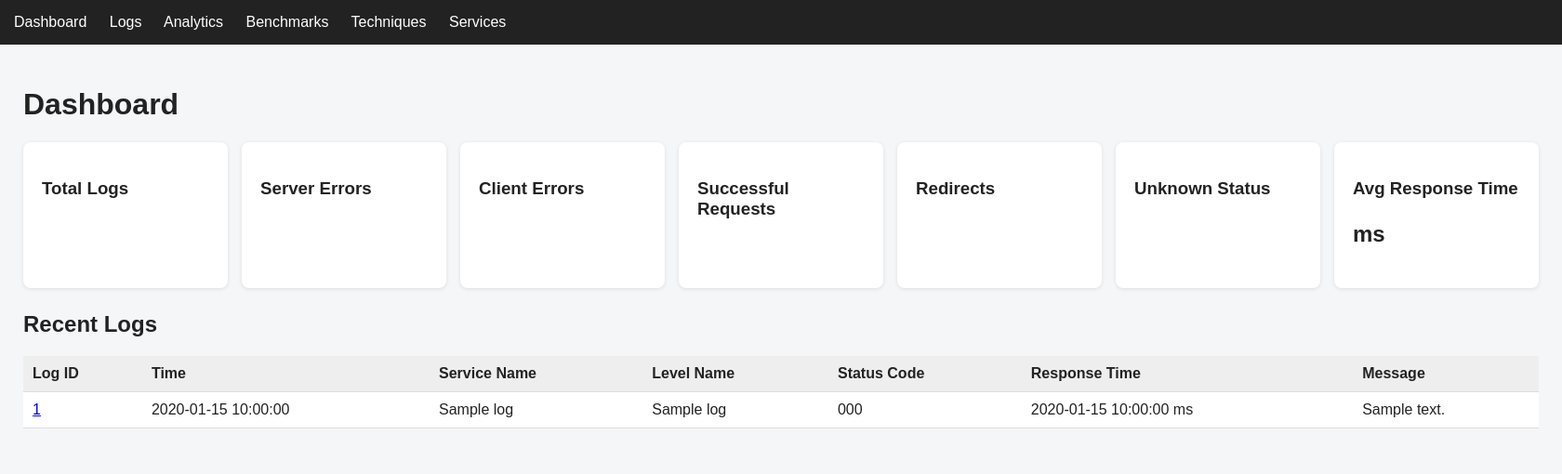
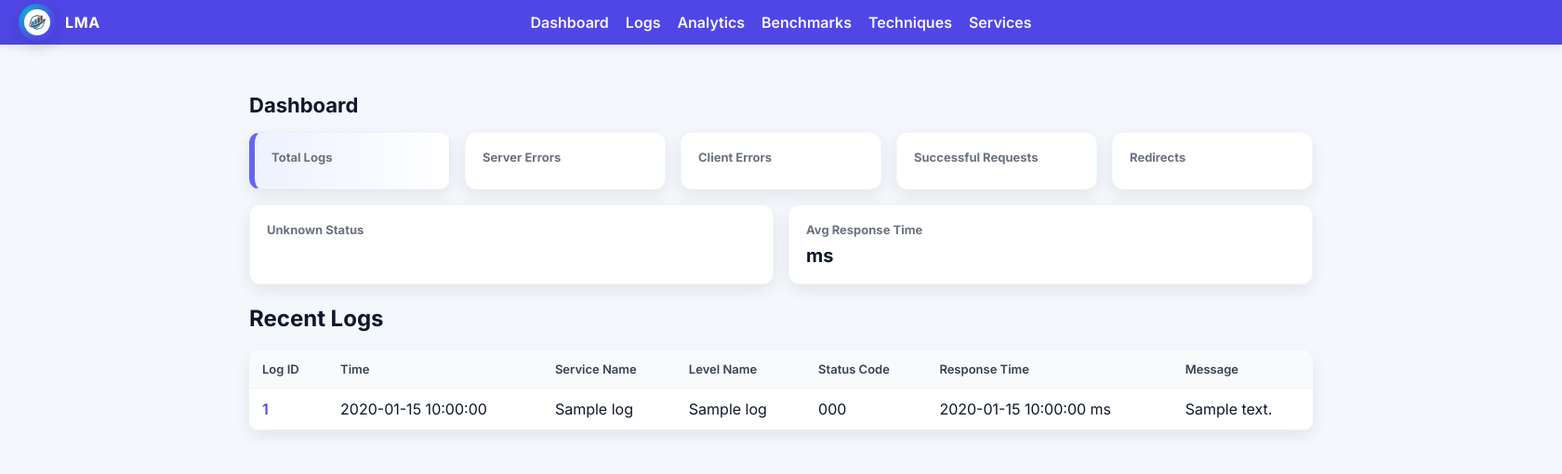
Before and after one commit to Hassan-Sajjad72/log-management-analytics-system, a Flask app: page / in a window 1680 px wide. Shown: the top 510 px of the page at 93% size. Run offline with Flask 3, Linux system fonts and the light colour scheme; a database or web service that is not in the repository returns one stand-in record (values such as "Sample title"); data that the repository does not hold is empty; some libraries are stand-ins or nearby versions.

Commit message:
Update the UI and fix some error

```diff
--- a/backend/app.py
+++ b/backend/app.py
@@ -40,7 +40,7 @@
 
 @app.route('/logs/<int:log_id>')
 def log_detail(log_id):
-    log = fetch_one(queries.log_detail_query(), (log_id))
+    log = fetch_one(queries.log_detail_query(), (log_id,))
 
     if not log:
         abort(404)
--- a/backend/static/css/style.css
+++ b/backend/static/css/style.css
@@ -1,68 +1,148 @@
-body {
-    font-family: Arial, sans-serif;
-    margin: 0;
-    background: #f4f6f8;
-    color: #222;
+@import url('https://fonts.googleapis.com/css2?family=Inter:wght@300;400;600;700&display=swap');
+
+:root{
+    --bg: #f4f7fb;
+    --card: #ffffff;
+    --muted: #6b7280;
+    --accent: linear-gradient(135deg,#4f46e5 0%,#06b6d4 100%);
+    --accent-solid: #4f46e5;
+    --surface-shadow: 0 6px 18px rgba(15,23,42,0.08);
 }
 
-nav {
-    background: #222;
-    padding: 15px;
+*{box-sizing:border-box}
+
+body{
+    font-family: Inter, system-ui, -apple-system, 'Segoe UI', Roboto, 'Helvetica Neue', Arial;
+    margin:0;
+    background:var(--bg);
+    color:#0f172a;
+    -webkit-font-smoothing:antialiased;
 }
 
-nav a {
-    color: white;
-    margin-right: 20px;
-    text-decoration: none;
+nav{
+    background:var(--accent-solid);
+    color:white;
+    padding:14px 20px;
+    display:flex;
+    align-items:center;
+    justify-content:center;
+    gap:18px;
+    flex-wrap:wrap;
+    box-shadow: 0 3px 10px rgba(15,23,42,0.08);
 }
 
-main {
-    padding: 25px;
+.nav-brand{position:absolute; left:20px; display:flex; align-items:center; gap:10px}
+.nav-logo{width:40px; height:40px; border-radius:50%; background:radial-gradient(circle at 30% 30%, #06b6d4 0%, #4f46e5 70%); padding:6px; box-shadow:0 6px 18px rgba(15,23,42,0.12);}
+.nav-logo img{width:100%; height:100%; display:block; border-radius:50%}
+.project-name{font-weight:800; letter-spacing:0.6px}
+
+nav a{
+    color:white;
+    text-decoration:none;
+    font-weight:600;
+    opacity:0.95;
 }
 
-.cards {
-    display: flex;
-    gap: 15px;
-    margin-bottom: 25px;
+nav a:hover{opacity:1; text-decoration:underline}
+
+main{
+    padding:28px;
+    max-width:1200px;
+    margin:20px auto;
 }
 
-.card {
-    background: white;
-    padding: 20px;
-    border-radius: 8px;
-    min-width: 180px;
-    box-shadow: 0 1px 4px rgba(0,0,0,0.1);
+.cards{
+    display:flex;
+    gap:16px;
+    margin-bottom:22px;
+    flex-wrap:wrap;
 }
 
-.card p {
-    font-size: 24px;
-    font-weight: bold;
+.page-title{display:flex;align-items:center;gap:12px;font-size:22px;margin:4px 0 16px}
+/* .page-title-logo{width:44px;height:44px;border-radius:8px;box-shadow:0 6px 18px rgba(15,23,42,0.08)} */
+
+.card{
+    background:var(--card);
+    padding:18px;
+    border-radius:12px;
+    min-width:170px;
+    flex:1 1 180px;
+    box-shadow:var(--surface-shadow);
+    transition:transform .18s ease, box-shadow .18s ease;
+    border:1px solid rgba(15,23,42,0.03);
 }
 
-table {
-    width: 100%;
-    background: white;
-    border-collapse: collapse;
-    margin-top: 15px;
+.card:hover{transform:translateY(-6px); box-shadow:0 18px 40px rgba(15,23,42,0.08)}
+
+.card h3{font-size:13px; color:var(--muted); margin:0 0 8px 0}
+.card p{font-size:20px; font-weight:700; margin:0}
+
+/* Highlight first card with gradient */
+.card:first-child{background:linear-gradient(90deg,#eef2ff, #ffffff); border-left:6px solid #6366f1}
+
+/* Table styling */
+table{
+    width:100%;
+    background:var(--card);
+    border-collapse:collapse;
+    margin-top:14px;
+    border-radius:10px;
+    overflow:hidden;
+    box-shadow:var(--surface-shadow);
+    display:table;
 }
 
-th, td {
-    padding: 10px;
-    border-bottom: 1px solid #ddd;
-    text-align: left;
+th, td{
+    padding:12px 14px;
+    border-bottom:1px solid #eef2f7;
+    text-align:left;
+    vertical-align:middle;
 }
 
-th {
-    background: #eee;
+th{
+    background:#f8fafc;
+    color:#374151;
+    font-weight:600;
+    font-size:13px;
 }
 
-form {
-    background: white;
-    padding: 15px;
-    margin-bottom: 20px;
+tr:hover td{background:linear-gradient(90deg, rgba(99,102,241,0.03), rgba(6,182,212,0.01))}
+
+/* Truncate long messages */
+td:last-child{
+    max-width:340px;
+    white-space:nowrap;
+    overflow:hidden;
+    text-overflow:ellipsis;
+    color:#0f172a;
 }
 
-input, select, button {
-    padding: 7px;
-    margin-right: 10px;
+/* Make links stand out */
+td a{color:var(--accent-solid); text-decoration:none; font-weight:600}
+
+/* Forms */
+form{background:var(--card); padding:14px; margin-bottom:18px; border-radius:10px; box-shadow:var(--surface-shadow)}
+input, select, button{padding:8px 10px; margin-right:10px; border-radius:8px; border:1px solid #e6eef6}
+
+/* Responsive helpers */
+@media (max-width: 980px){
+    main{padding:18px}
+    .card p{font-size:18px}
 }
+
+/* Tables: allow horizontal scroll on small screens and hide less important cols */
+@media (max-width: 760px){
+    table{display:block; width:100%; overflow:auto}
+    th:nth-child(3), td:nth-child(3), /* service_name */
+    th:nth-child(7), td:nth-child(7) /* message */{display:none}
+    th, td{padding:10px}
+}
+
+@media (max-width: 420px){
+    .cards{gap:10px}
+    .card{flex:1 1 100%; padding:14px}
+    .card p{font-size:16px}
+}
+
+/* Small utility */
+.muted{color:var(--muted)}
--- a/backend/templates/base.html
+++ b/backend/templates/base.html
@@ -4,11 +4,16 @@
     <meta charset="UTF-8">
     <meta name="viewport" content="width=device-width, initial-scale=1.0">
     <title>Log Management Analytics</title>
+    <link rel="icon" href="{{ url_for('static', filename='images/logo.jpg') }}" type="image/jpeg">
     <link rel="stylesheet" href="{{ url_for('static', filename='css/style.css') }}">
 </head>
 <body>
 
     <nav>
+        <div class="nav-brand">
+            <img src="{{ url_for('static', filename='images/logo.jpg') }}" alt="LMA" class="nav-logo">
+            <span class="project-name">LMA</span>
+        </div>
         <a href="/">Dashboard</a>
         <a href="/logs">Logs</a>
         <a href="/analytics">Analytics</a>
--- a/backend/templates/dashboard.html
+++ b/backend/templates/dashboard.html
@@ -1,7 +1,9 @@
 {% extends "base.html" %}
 
 {% block content %}
-<h1>Dashboard</h1>
+<h1 class="page-title">
+    Dashboard
+</h1>
 
 <div class="cards">
     <div class="card">
@@ -54,15 +56,62 @@
     </tr>
 
     {% for log in recent_logs %}
-    <tr>
+    <tr class="clickable-row" data-href="/logs/{{ log.log_id }}" role="link" tabindex="0">
         <td><a href="/logs/{{ log.log_id }}">{{ log.log_id }}</a></td>
         <td>{{ log.created_at }}</td>
         <td>{{ log.service_name }}</td>
         <td>{{ log.level_name }}</td>
         <td>{{ log.status_code }}</td>
         <td>{{ log.response_time_ms }} ms</td>
-        <td>{{ log.message }}</td>
+        <td class="message-cell" data-full="{{ log.message | e }}">{{ log.message }}</td>
     </tr>
     {% endfor %}
 </table>
+<div id="tooltip" class="tooltip" aria-hidden="true"></div>
+
+<script>
+document.addEventListener('DOMContentLoaded', function(){
+    var tooltip = document.getElementById('tooltip');
+
+    function showTooltip(text, e){
+        if(!text) return;
+        tooltip.textContent = text;
+        tooltip.style.display = 'block';
+        tooltip.setAttribute('aria-hidden', 'false');
+        tooltip.style.left = (e.pageX + 12) + 'px';
+        tooltip.style.top = (e.pageY + 12) + 'px';
+    }
+
+    function moveTooltip(e){
+        tooltip.style.left = (e.pageX + 12) + 'px';
+        tooltip.style.top = (e.pageY + 12) + 'px';
+    }
+
+    function hideTooltip(){
+        tooltip.style.display = 'none';
+        tooltip.setAttribute('aria-hidden', 'true');
+    }
+
+    // Make rows clickable and keyboard accessible
+    document.querySelectorAll('.clickable-row').forEach(function(row){
+        row.addEventListener('click', function(){ window.location = row.dataset.href; });
+        row.addEventListener('keydown', function(e){ if(e.key === 'Enter' || e.key === ' ') { window.location = row.dataset.href; } });
+
+        // If the row contains a message cell, show tooltip when hovering row
+        var msgCell = row.querySelector('.message-cell');
+        if(msgCell){
+            row.addEventListener('mouseenter', function(e){ showTooltip(msgCell.dataset.full || msgCell.textContent, e); });
+            row.addEventListener('mousemove', moveTooltip);
+            row.addEventListener('mouseleave', hideTooltip);
+        }
+    });
+
+    // Keep existing behavior for direct message-cell hover (useful if message is long and column visible)
+    document.querySelectorAll('.message-cell').forEach(function(cell){
+        cell.addEventListener('mouseenter', function(e){ showTooltip(cell.dataset.full || cell.textContent, e); });
+        cell.addEventListener('mousemove', moveTooltip);
+        cell.addEventListener('mouseleave', hideTooltip);
+    });
+});
+</script>
 {% endblock %}
```
Also changed, not shown: backend/static/images/logo.jpg (added).
